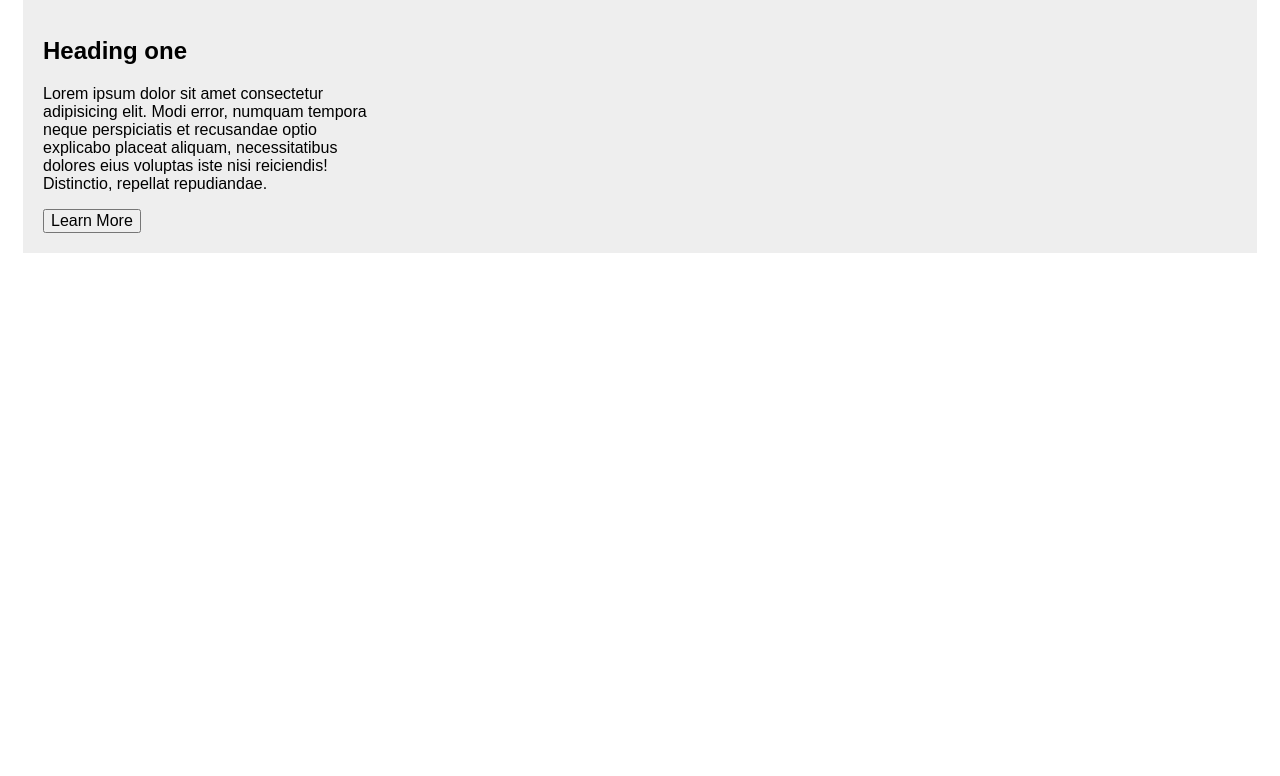
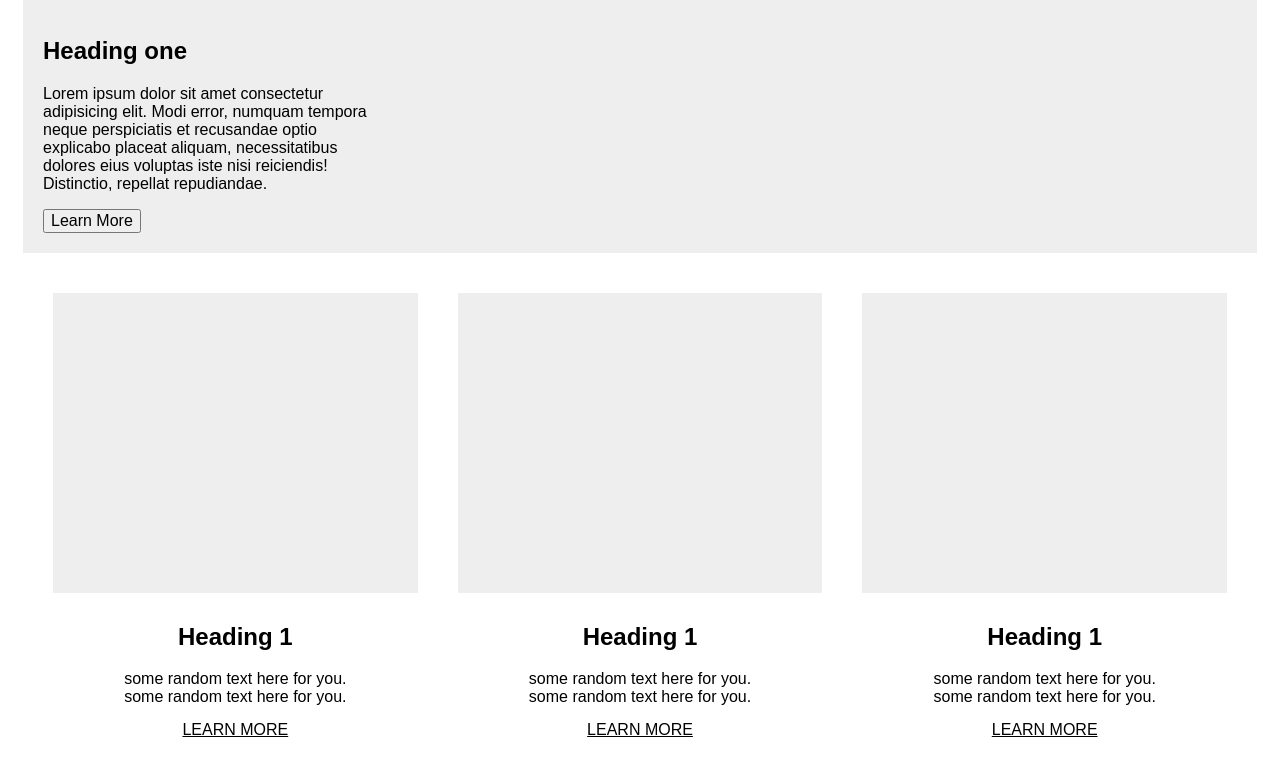
Before and after one commit to PunitVerma-cedcoss/template3_with_branches, a plain HTML site: page src/index.html in a window 1280 px wide. Shown: the part 134-910 px from the top of the page. Before the commit the page ends 800 px from the top, so only its background shows below. Drawn offline with Linux system fonts and the light colour scheme.

Commit message:
middle section added with grid

```diff
--- a/src/index.html
+++ b/src/index.html
@@ -33,5 +33,28 @@
       </div>
       <div></div>
     </section>
+    <section class="s2">
+      <div class="card">
+        <div class="placeholder"></div>
+        <h1>Heading 1</h1>
+        <p>some random text here for you.</p>
+        <p>some random text here for you.</p>
+        <a href="#">Learn More</a>
+      </div>
+      <div class="card">
+        <div class="placeholder"></div>
+        <h1>Heading 1</h1>
+        <p>some random text here for you.</p>
+        <p>some random text here for you.</p>
+        <a href="#">Learn More</a>
+      </div>
+      <div class="card">
+        <div class="placeholder"></div>
+        <h1>Heading 1</h1>
+        <p>some random text here for you.</p>
+        <p>some random text here for you.</p>
+        <a href="#">Learn More</a>
+      </div>
+    </section>
   </body>
 </html>
--- a/src/main.css
+++ b/src/main.css
@@ -37,6 +37,36 @@ nav {
 .s1 div button {
   font-size: 16px;
 }
+.s2 {
+  display: grid;
+  /* grid-template-columns: auto auto auto; */
+  grid-template-columns: auto;
+
+  padding: 10px;
+}
+.card {
+  display: flex;
+  flex-direction: column;
+  justify-content: center;
+  align-items: center;
+  padding: 20px;
+}
+.card p {
+  margin: 0;
+  padding: 0;
+}
+.card a {
+  margin-top: 15px;
+  margin-bottom: 10px;
+  text-transform: uppercase;
+  color: black;
+}
+.placeholder {
+  width: 100%;
+  height: 300px;
+  background-color: var(--primary);
+  margin: 10px;
+}
 @media only screen and (min-width: 1200px) {
   .s1 {
     background-color: black;
@@ -51,4 +81,10 @@ nav {
     color: black;
     /* grid-template-columns: auto; */
   }
+  .s2 {
+    display: grid;
+    grid-template-columns: auto auto auto;
+    /* grid-template-columns: auto; */
+    padding: 10px;
+  }
 }
```
